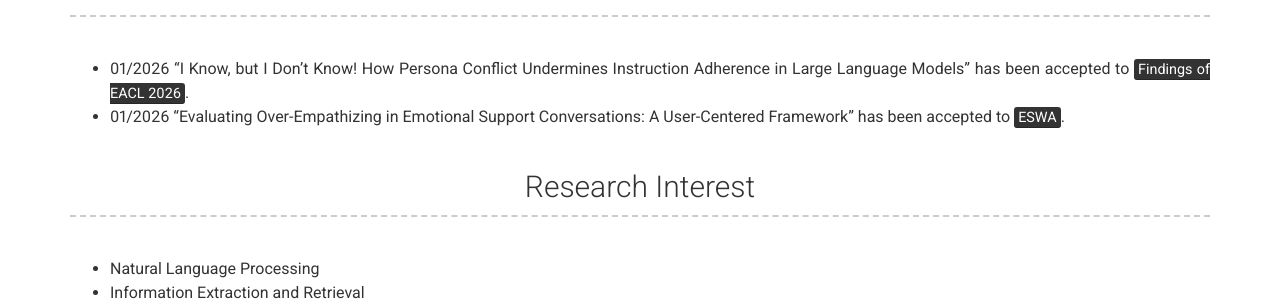
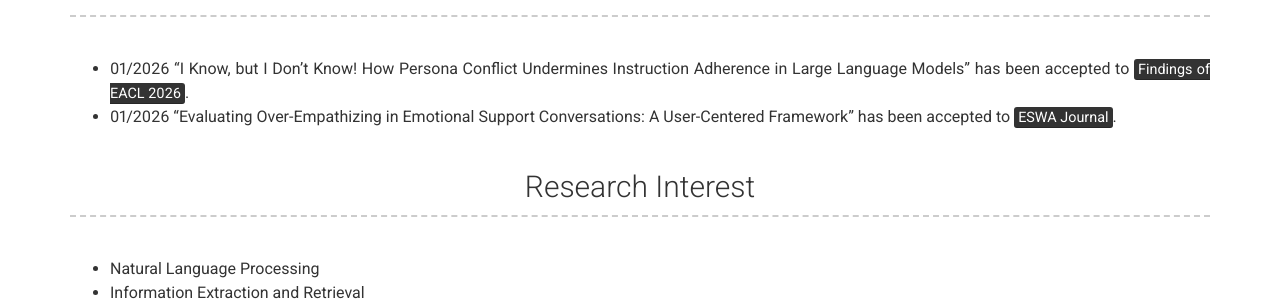
Before and after one commit to seonminkoo/seonminkoo.github.io, a Jekyll site: the page built from index.md, in a window 1280 px wide and 900 px high, scrolled down 409 px. Shown: the part 151-452 px from the top of the window. Built offline with Jekyll 4.4.1, drawn with Linux system fonts in a browser that asks for light colours; nearby versions of some CDN libraries.

Commit message:
Update _config.yml

```diff
--- a/_config.yml
+++ b/_config.yml
@@ -61,7 +61,7 @@ content:
     layout: text
     content: | # this will include new lines to allow paragraphs
       - 01/2026 “I Know, but I Don't Know! How Persona Conflict Undermines Instruction Adherence in Large Language Models” has been accepted to <mark>Findings of EACL 2026</mark>.
-      - 01/2026 “Evaluating Over-Empathizing in Emotional Support Conversations: A User-Centered Framework” has been accepted to <mark>ESWA</mark>.
+      - 01/2026 “Evaluating Over-Empathizing in Emotional Support Conversations: A User-Centered Framework” has been accepted to <mark>ESWA Journal</mark>.
 
   - title: Research Interest
     layout: text
```
